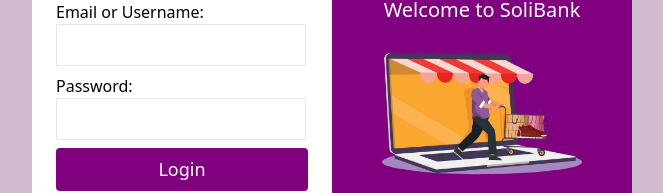
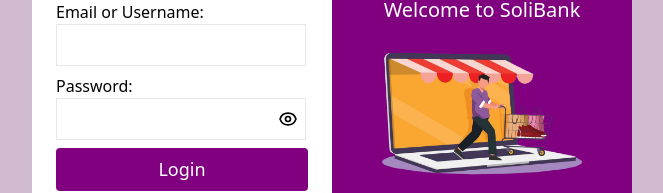
Before and after one commit to solomonojox/soliBank, a React (Create React App) app in the folder client/: page /login in a window 1280 px wide. Shown: the part 313-506 px from the top of the page, without its empty margins (308-971 px from the left). Built offline with nearby package versions, Linux system fonts and the light colour scheme.

Commit message:
first commit

```diff
--- a/client/src/Pages/Dashboard.js
+++ b/client/src/Pages/Dashboard.js
@@ -86,11 +86,12 @@ function Dashboard() {
   }
 
   // This function will log out the user
-  const handleLogout = () => {
-    // Clear any stored tokens or session data
+  const handleLogout = (showAlert = true) => {
     localStorage.removeItem('token');
-    alert('You have been logged out due to inactivity');
-    navigate('/login', {replace: true}); // Redirect to login page
+    if(showAlert){
+      alert('You have been logged out due to inactivity');
+    }
+    navigate('/login', {replace: true});
   };
 
   // Reset the inactivity timer
@@ -165,7 +166,7 @@ function Dashboard() {
                       <p className='text-[12px] my-[-5px] text-[purple] '>{user.email}</p>
                     </div>
                   </div>
-                  <button className='bg-[#fff5ff] text-[purple] text-[12px] font-bold px-4 py-2 rounded-lg hover:bg-[purple] hover:text-[#fff5ff] ' onClick={() => handleLogout()}>Logout</button>
+                  <button className='bg-[#fff5ff] text-[purple] text-[12px] font-bold px-4 py-2 rounded-lg hover:bg-[purple] hover:text-[#fff5ff] ' onClick={() => handleLogout(false)}>Logout</button>
                 </div>
 
                 {/* Balance */}
--- a/client/src/Pages/Login.js
+++ b/client/src/Pages/Login.js
@@ -1,12 +1,14 @@
 import React, { useState } from 'react';
 import axios from 'axios';
 import { useNavigate, Link } from 'react-router-dom';
+import '../Styles/password.css'
 
 const Login = () => {
-  const [identifier, setIdentifier] = useState(''); // changed from email to identifier
+  const [identifier, setIdentifier] = useState('');
   const [password, setPassword] = useState('');
   const [message, setMessage] = useState('');
   const [isSuccess, setIsSuccess] = useState(false);
+  const [showPassword, setShowPassword] = useState(false);
   const navigate = useNavigate();
 
   const handleLogin = async (e) => {
@@ -47,15 +49,22 @@ const Login = () => {
               required
             />
           </div>
-          <div>
+          <div className='password'>
             <label>Password:</label>
             <input
               className='w-[250px] p-2 border '
-              type="password"
+              type={showPassword ? 'text' : 'password'}
               value={password}
               onChange={(e) => setPassword(e.target.value)}
               required
             />
+            <div className='password-display' onClick={() => setShowPassword(!showPassword)}>
+              {showPassword ?
+                <img src='../images/closed-eye-black.svg' className='w-[20px]' alt='icon' />
+                :
+                <img src='../images/opened-eye-black.svg' className='w-[20px]' alt='icon' />
+              }
+            </div>
           </div>
           <button type="submit" className='bg-[purple] p-2 rounded text-white text-[18px] '>Login</button>
         </form>
--- a/client/src/Pages/Register.js
+++ b/client/src/Pages/Register.js
@@ -1,6 +1,7 @@
 import React, { useState } from 'react';
 import axios from 'axios';
 import { Link, useNavigate } from 'react-router-dom';
+import '../Styles/password.css'
 
 const Register = () => {
     const [name, setName] = useState('');
@@ -11,6 +12,7 @@ const Register = () => {
     const [accountNumber, setAccountNumber] = useState('');
     const [message, setMessage] = useState('');
     const [isSuccess, setIsSuccess] = useState(false);
+    const [showPassword, setShowPassword] = useState(false);
     const navigate = useNavigate()
 
     const handlePhotoChange = (e) => {
@@ -110,14 +112,21 @@ const Register = () => {
                             onChange={(e) => setEmail(e.target.value)}
                         />
                     </div>
-                    <div>
+                    <div className='password'>
                         <label>Password:</label><br/>
                         <input
                             className='w-[100%] p-3 bg-[#e8f0fe66] rounded mb-4 border border-[purple] '
-                            type="password"
+                            type={showPassword ? 'text' : 'password'}
                             value={password}
                             onChange={(e) => setPassword(e.target.value)}
                         />
+                        <div className='password-display' onClick={() => setShowPassword(!showPassword)}>
+                            {showPassword ?
+                                <img src='../images/closed-eye-black.svg' className='w-[20px]' alt='icon' />
+                                :
+                                <img src='../images/opened-eye-black.svg' className='w-[20px]' alt='icon' />
+                            }
+                            </div>
                     </div>
                     <div>
                         <label>Photo:</label><br/>
--- /dev/null
+++ b/client/src/Styles/password.css
@@ -0,0 +1,9 @@
+.password{
+  position: relative;
+}
+.password-display{
+  position: absolute;
+  right: 10px;
+  top: 35px;
+  cursor: pointer;
+}
```
Also changed, not shown: client/public/images/closed-eye-black.svg (added), client/public/images/opened-eye-black.svg (added).
